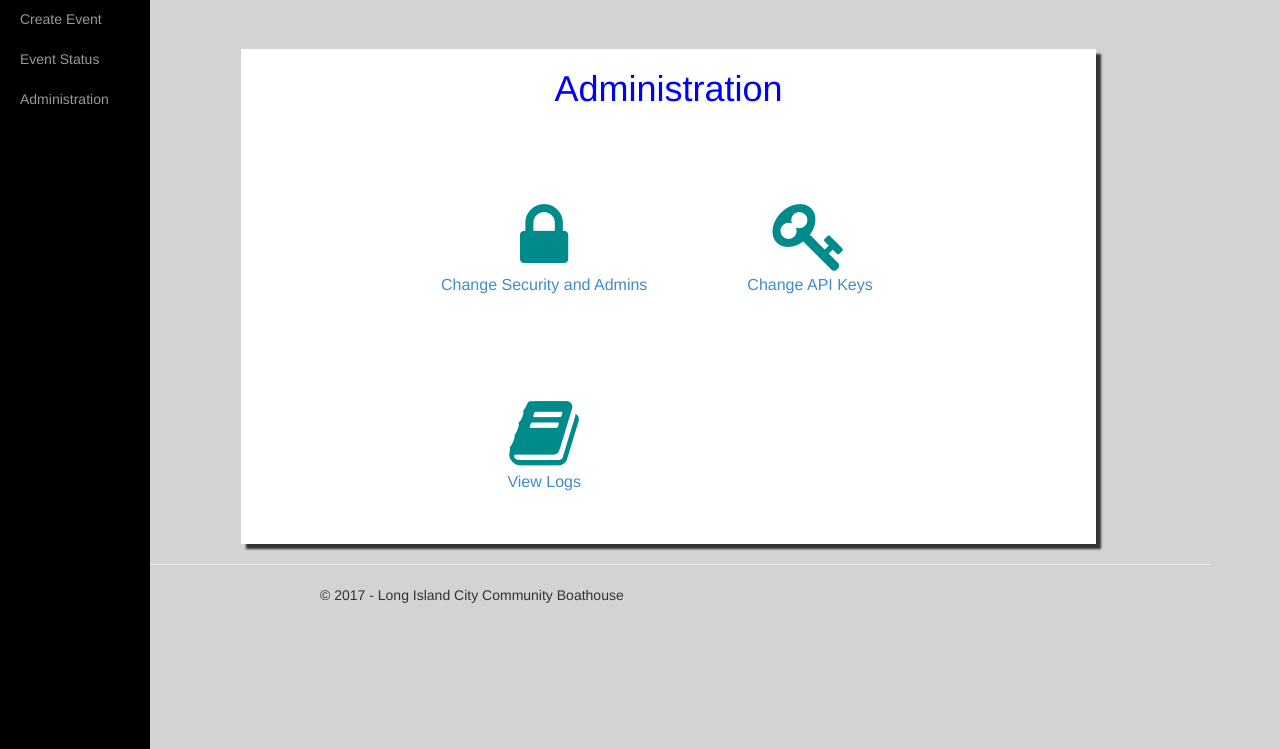
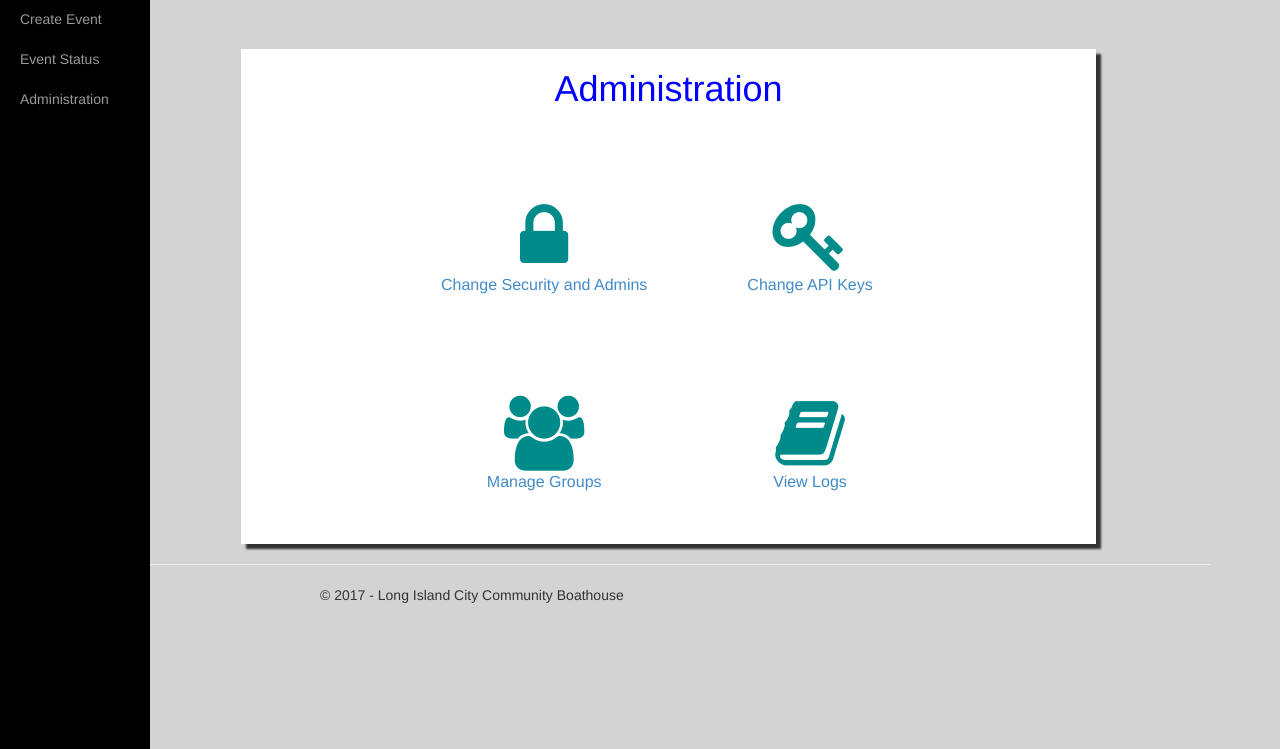
Before and after one commit to LICCB/EventSyndication, a Django app: page /eventsyndication/admin in a window 1280 px wide. Shown: the part 51-800 px from the top of the page. Run offline with Django 3.2, Linux system fonts and the light colour scheme; some libraries are stand-ins or nearby versions.

Commit message:
Added a mange groups link to admin page

```diff
--- a/webapp/templates/webapp/admin.html
+++ b/webapp/templates/webapp/admin.html
@@ -19,11 +19,12 @@
         </tr>
         <tr>
             <td>
+                <i class="fa fa-group"></i><br />
+                <a href="{% url 'groupManagement' %}">Manage Groups</a>
+            </td>
+            <td>
                 <i class="fa fa-book" ></i><br />
                 <a href="#">View Logs</a>
-            </td>
-            <td>
-
             </td>
         </tr>
     </table>
--- a/webapp/templates/webapp/groupManagement.html
+++ b/webapp/templates/webapp/groupManagement.html
@@ -15,8 +15,9 @@
             <label for="groupName">Group Name</label>
             <input id="id_groupName" maxlength="256" name="grpupName" />
             <br />
+            <br />
             <label for="Children">Comma delimited list of users: </label>
-            <textarea id="Children" name="Children" maxlength="1024" required></textarea>
+            <textarea style="width:50%" id="Children" name="Children" maxlength="1024" required></textarea>
             <br />
             <br />
             <input type="submit" value="Add Group">
@@ -51,4 +52,4 @@
     </div>
 </div>
 <!--<script src="../../static/webapp/scripts/createEventPage/pageActions.js" type="text/javascript"></script>-->
-    {% endblock %}
+{% endblock %}
```
